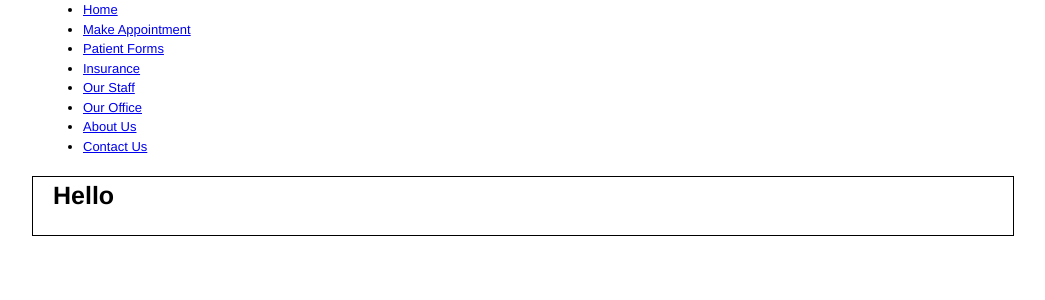
After one commit to spullen/cscie12-final-project, a PHP site: page /index.php in a window 1280 px wide. The commit adds this page. Shown: the top 300 px of the page, without its empty margins (117-1162 px from the left). Run offline with PHP 8.4, Linux system fonts and the light colour scheme; some libraries are stand-ins or nearby versions.

Commit message:
adding all files for the site

```diff
--- /dev/null
+++ b/includes/footer.php
@@ -0,0 +1,5 @@
+<script type="text/javascript" src="https://code.jquery.com/jquery-1.11.2.min.js"></script>
+<script type="text/javascript" src="javascripts/pikaday.js"></script>
+<script type="text/javascript" src="javascripts/application.js"></script>
+</body>
+</html>
--- a/index.html
+++ b/includes/header.php
@@ -11,13 +11,4 @@
   <link rel="stylesheet" type="text/css" href="stylesheets/application.css" />
 </head>
 <body>
-<div class="grid-container">
-  <div class="grid-100">
-    <h1>Hello</h1>
-  </div>
-</div>
-<script type="text/javascript" src="https://code.jquery.com/jquery-1.11.2.min.js"></script>
-<script type="text/javascript" src="javascripts/pikaday.js"></script>
-<script type="text/javascript" src="javascripts/application.js"></script>
-</body>
-</html>
+<?php include 'includes/navigation.php' ?>
--- /dev/null
+++ b/includes/navigation.php
@@ -0,0 +1,16 @@
+<div class="grid-container">
+  <div class="grid-100">
+    <nav>
+      <ul>
+        <li><a href="index.php">Home</a></li>
+        <li><a href="appointment.php">Make Appointment</a></li>
+        <li><a href="forms.php">Patient Forms</a></li>
+        <li><a href="insurance.php">Insurance</a></li>
+        <li><a href="staff.php">Our Staff</a></li>
+        <li><a href="office.php">Our Office</a></li>
+        <li><a href="about.php">About Us</a></li>
+        <li><a href="contact.php">Contact Us</a></li>
+      </ul>
+    </nav>
+  </div>
+</div>
--- /dev/null
+++ b/index.php
@@ -0,0 +1,7 @@
+<?php include 'includes/header.php' ?>
+<div class="grid-container" style="border: 1px solid black">
+  <div class="grid-100">
+    <h1>Hello</h1>
+  </div>
+</div>
+<?php include 'includes/footer.php' ?>
--- a/stylesheets/unsemantic.css
+++ b/stylesheets/unsemantic.css
@@ -85,7 +85,7 @@
 .grid-container {
   margin-left: auto;
   margin-right: auto;
-  max-width: 1200px;
+  max-width: 960px;
   padding-left: 10px;
   padding-right: 10px;
 }
```
Also changed, not shown: about.php (added, +7 -0 lines), appointment.php (added, +7 -0 lines), contact.php (added, +7 -0 lines), forms.php (added, +7 -0 lines), insurance.php (added, +7 -0 lines), office.php (added, +7 -0 lines), staff.php (added, +7 -0 lines).
